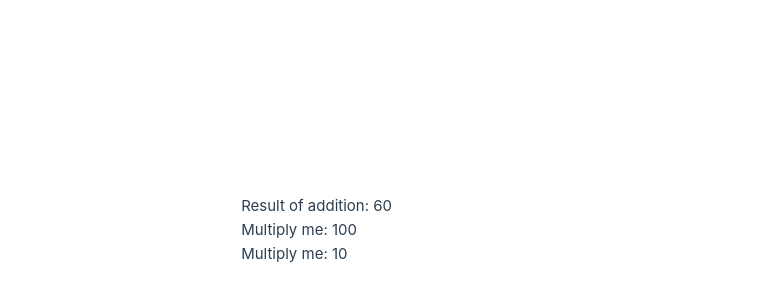
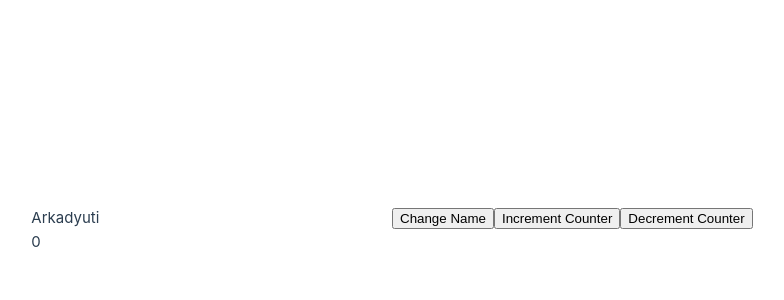
Before and after one commit to Arkadyuti-Das/vue-tutorial, a Vue app: page / in a window 1280 px wide. Shown: the part 170-470 px from the top of the page, without its empty margins (248-1032 px from the left). Built offline with nearby package versions, Linux system fonts and the light colour scheme.

Commit message:
inline event handler

```diff
--- a/src/App.vue
+++ b/src/App.vue
@@ -1,8 +1,12 @@
 <template>
   <div>
-    <p>Result of addition: {{ add(10, 20, 30) }}</p>
-    <p>Multiply me: {{ multiply(20) }}</p>
-    <p>Multiply me: {{ multiply(baseNum) }}</p>
+    <p>{{ name }}</p>
+    <p>{{ counter }}</p>
+  </div>
+  <div>
+    <button @click="name='King'">Change Name</button>
+    <button @click="counter+=1">Increment Counter</button>
+    <button @click="counter-=1">Decrement Counter</button>
   </div>
 </template>
 
@@ -10,17 +14,11 @@
   export default {
     data(){
       return {
-        baseMultiplier: 5,
-        baseNum: 2
+        name: "Arkadyuti",
+        counter: 0
       }
     },
     methods: {
-      add(n1, n2, n3){
-        return n1+n2+n3;
-      },
-      multiply(num){
-        return num*this.baseMultiplier
-      }
     }
   }
 </script>
```
Also changed, not shown: note.txt.
